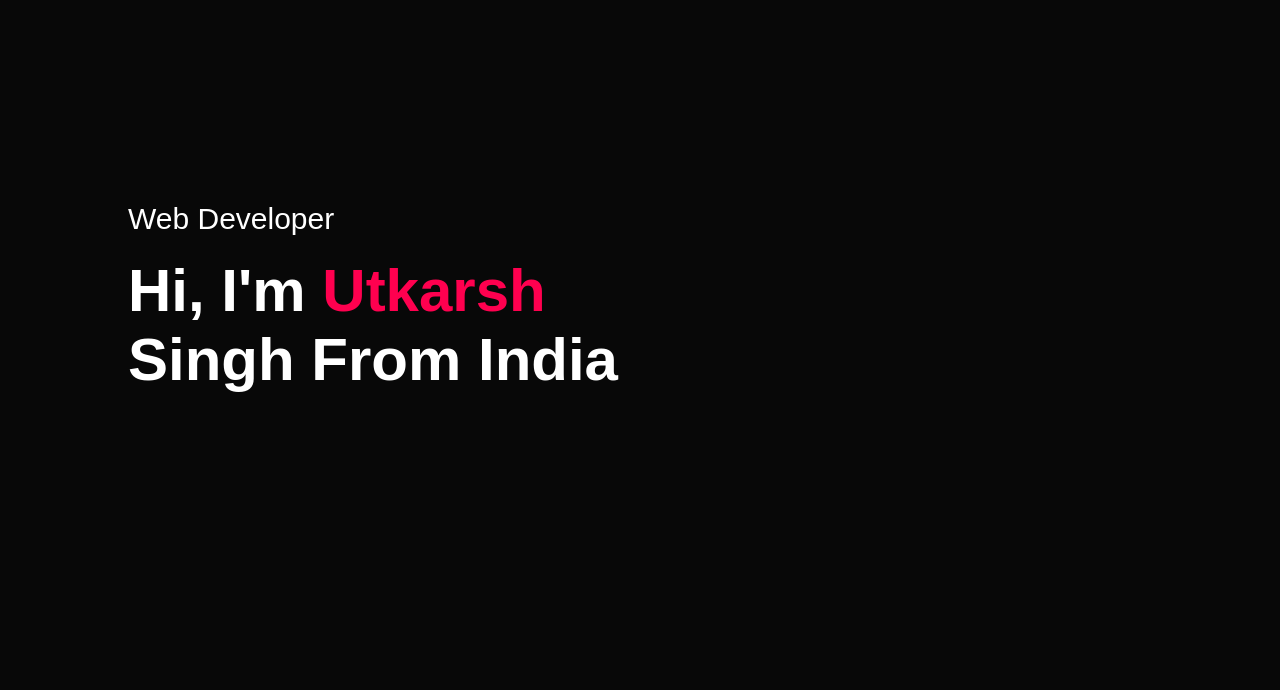
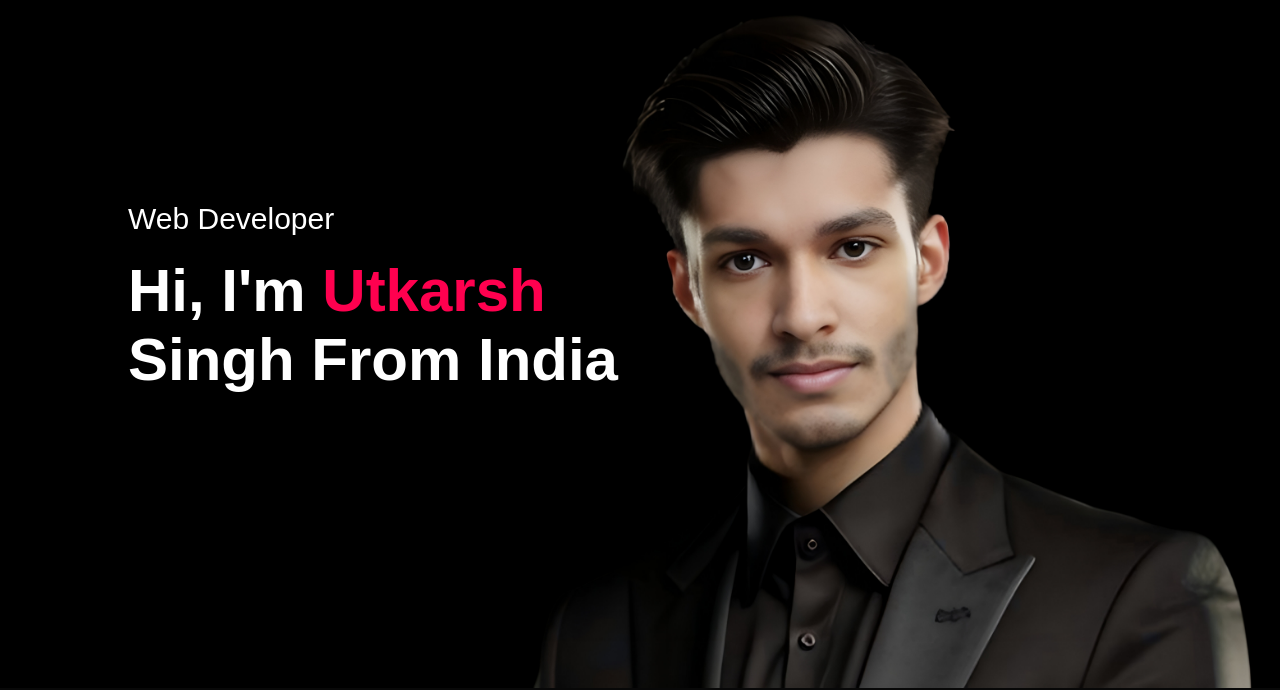
Before and after one commit to UtkarshSingh-1/Portfolio, a plain HTML site: page index.html in a window 1280 px wide. Shown: the part 112-802 px from the top of the page. Drawn offline with Linux system fonts and the light colour scheme.

Commit message:
Update style.css

```diff
--- a/style.css
+++ b/style.css
@@ -14,7 +14,7 @@ body{
 #header{
     width: 100%;
     height: 100vh;
-    background-image: url(images/bgfinal.jpg);
+    background-image: url(bgfinal.jpg);
     background-size: cover;
     background-position: center;
     background-attachment: fixed;
```
